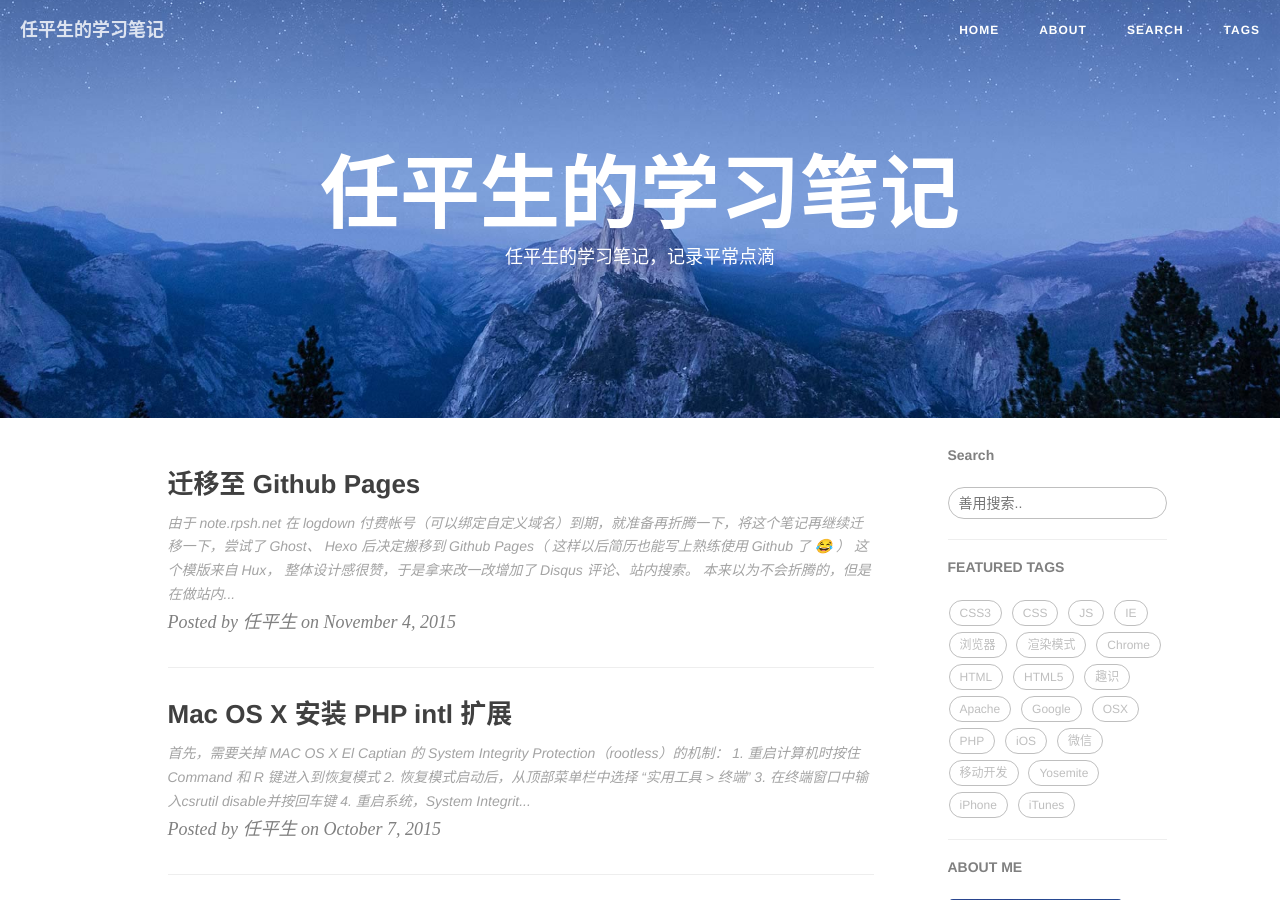
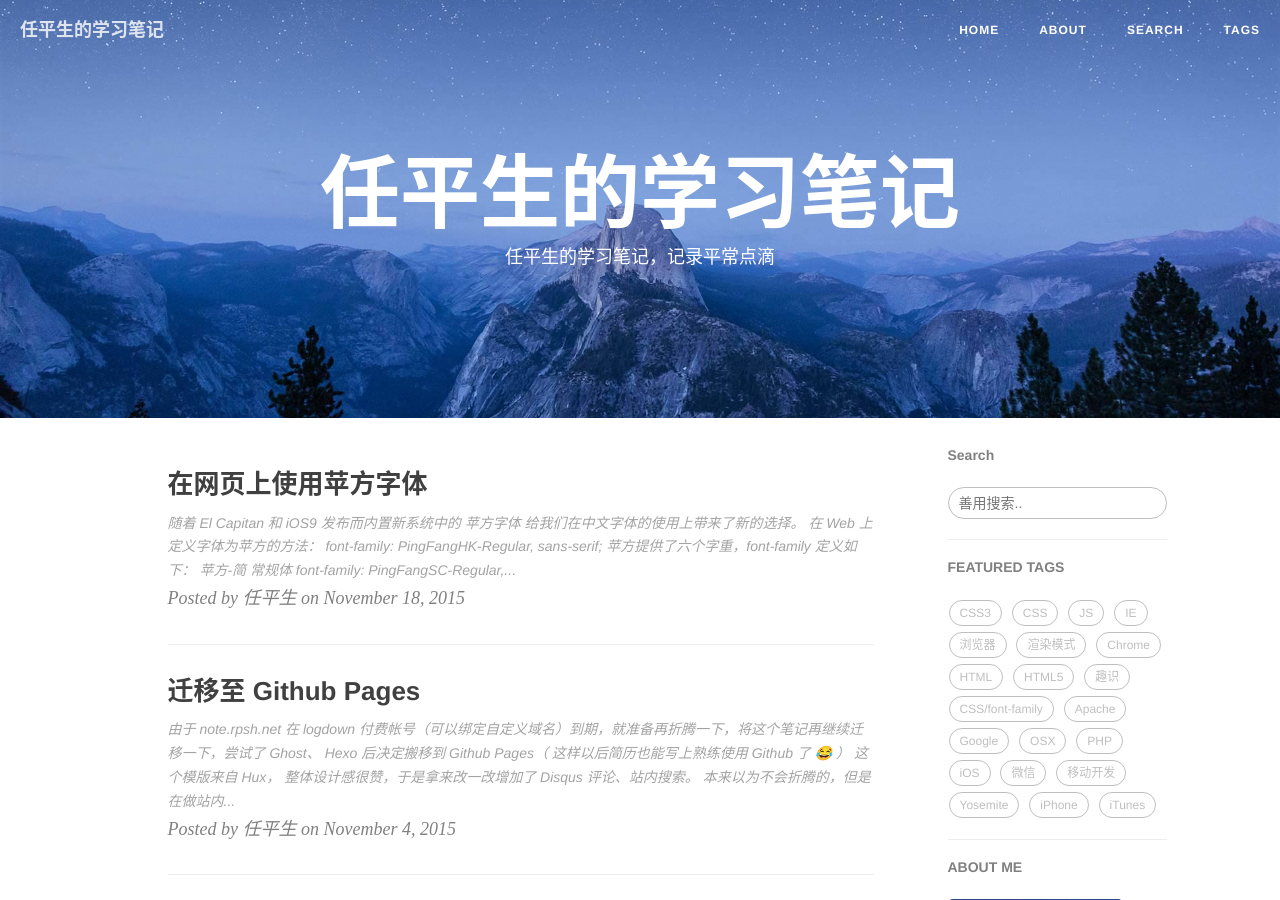
Before and after one commit to rpsh/rpsh.github.io, a Jekyll site: the page built from index.html, in a window 1280 px wide and 900 px high. Built offline with Jekyll 4.4.1, drawn with Linux system fonts in a browser that asks for light colours; nearby versions of some CDN libraries; Markdown is read by kramdown in place of the engine named in the settings; the list of posts is cut into pages by our own code; comment, search, counter and statistics services are not loaded; some of the changed text lies outside the part shown.

````diff
--- /dev/null
+++ b/_posts/2015-11-18-using-pingfang-font-in-website.md
@@ -0,0 +1,151 @@
+---
+layout: post
+title: "在网页上使用苹方字体"
+description: "在网页上使用苹方字体。通过 CSS 定义网页中文字体为苹方： CSS font-family: PingFangSC-Regular。苹方提供了六个字种，使用方法如文。"
+keyword: "苹方, 苹方字体, 苹黑, font-family"
+date: 2015-11-18 23:30
+comments: true
+header-img: "assets/common/home-bg.jpg"
+thumb-img: "assets/common/home-thumb.jpg"
+author:     "任平生"
+tags:
+    - 苹方
+    - CSS
+    - CSS/font-family
+---
+
+随着 El Capitan 和 iOS9 发布而内置新系统中的 [苹方字体](http://www.apple.com/cn/osx/whats-new/#international-fonts) 给我们在中文字体的使用上带来了新的选择。
+
+在 Web 上定义字体为苹方的方法：
+
+``` css
+font-family: PingFangHK-Regular, sans-serif;
+```
+
+
+
+苹方提供了六个字重，font-family 定义如下：
+
+**苹方-简 常规体**
+
+``` css
+font-family: PingFangSC-Regular, sans-serif;
+```
+
+<div class="code-demo" style="font-family: PingFangSC-Regular, sans-serif;">常规体 示例： 一蓑烟雨任平生 To be or not to be, that is the question</div>
+
+
+
+**苹方-简 极细体**
+
+``` css
+font-family: PingFangSC-Ultralight, sans-serif;
+```
+
+<div class="code-demo" style="font-family: PingFangSC-Ultralight, sans-serif;">常规体 示例： 一蓑烟雨任平生 To be or not to be, that is the question</div>
+
+
+
+**苹方-简 细体**
+
+``` css
+font-family: PingFangSC-Light, sans-serif;
+```
+
+<div class="code-demo" style="font-family: PingFangSC-Light, sans-serif;">细体 示例： 一蓑烟雨任平生 To be or not to be, that is the question</div>
+
+
+
+**苹方-简 纤细体**
+
+``` css
+font-family: PingFangSC-Thin, sans-serif;
+```
+
+<div class="code-demo" style="font-family: PingFangSC-Thin, sans-serif;">纤细体 示例： 一蓑烟雨任平生 To be or not to be, that is the question</div>
+
+
+
+**苹方-简 中黑体**
+
+``` css
+font-family: PingFangSC-Medium, sans-serif;
+```
+
+<div class="code-demo" style="font-family: PingFangSC-Medium, sans-serif;">中黑体 示例： 一蓑烟雨任平生 To be or not to be, that is the question</div>
+
+
+
+**苹方-简 中粗体**
+
+``` css
+font-family: PingFangSC-Semibold, sans-serif;
+```
+
+<div class="code-demo" style="font-family: PingFangSC-Semibold, sans-serif;">中粗体 示例： 一蓑烟雨任平生 To be or not to be, that is the question</div>
+
+
+
+苹方除了简体的：苹方-简（PingFang SC），还为繁体用户提供有：苹方-繁（PingFang TC） ，苹方-港（PingFang HK）
+
+**苹方-繁** 的 CSS font-family 使用：
+
+``` css
+font-family: PingFangTC-Regular, sans-serif;
+font-family: PingFangTC-Ultralight, sans-serif;
+font-family: PingFangTC-Light, sans-serif;
+font-family: PingFangTC-Thin, sans-serif;
+font-family: PingFangTC-Medium, sans-serif;
+font-family: PingFangTC-Semibold, sans-serif;
+```
+
+
+
+**苹方-港** 的 CSS font-family 使用：
+
+``` css
+font-family: PingFangHK-Regular, sans-serif;
+font-family: PingFangHK-Ultralight, sans-serif;
+font-family: PingFangHK-Light, sans-serif;
+font-family: PingFangHK-Thin, sans-serif;
+font-family: PingFangHK-Medium, sans-serif;
+font-family: PingFangHK-Semibold, sans-serif;
+```
+
+
+
+<style>
+
+.code-demo{
+
+position: relative;
+
+margin: 30px auto;
+
+padding-left: 2em;
+
+}
+
+.code-demo:before{
+
+content: '{';
+
+position: absolute;
+
+left: 0;
+
+top: 50%;
+
+line-height: 110%;
+
+font-size: 3em;
+
+font-family: Helvetica Neue;
+
+opacity: 0.2;
+
+-webkit-transform: translateY(-58%);
+
+}
+
+</style>
````
Also changed, not shown: _posts/2015-04-21-mac-osx-ffmpeg-mp4-gif-convert.md (+45 -5 lines), css/blog.css (line endings or trailing spaces).
